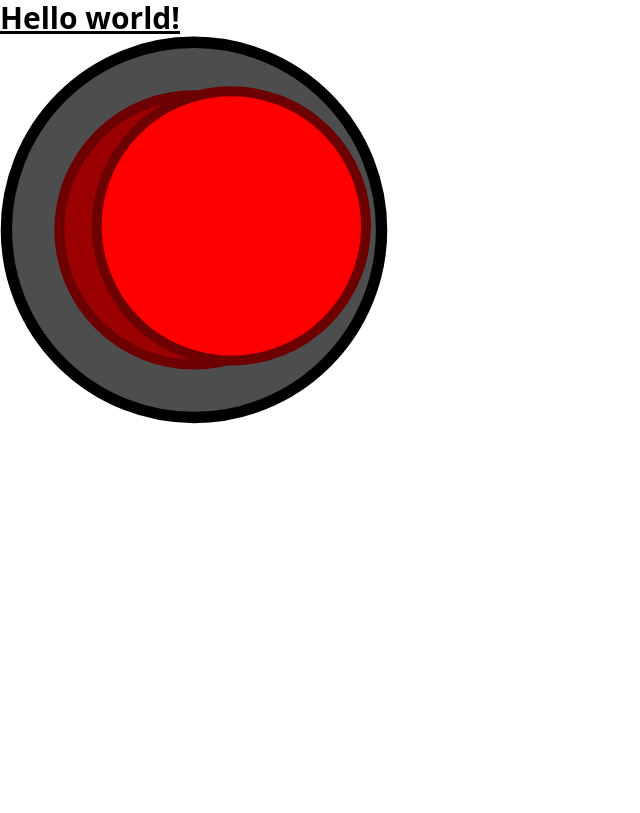
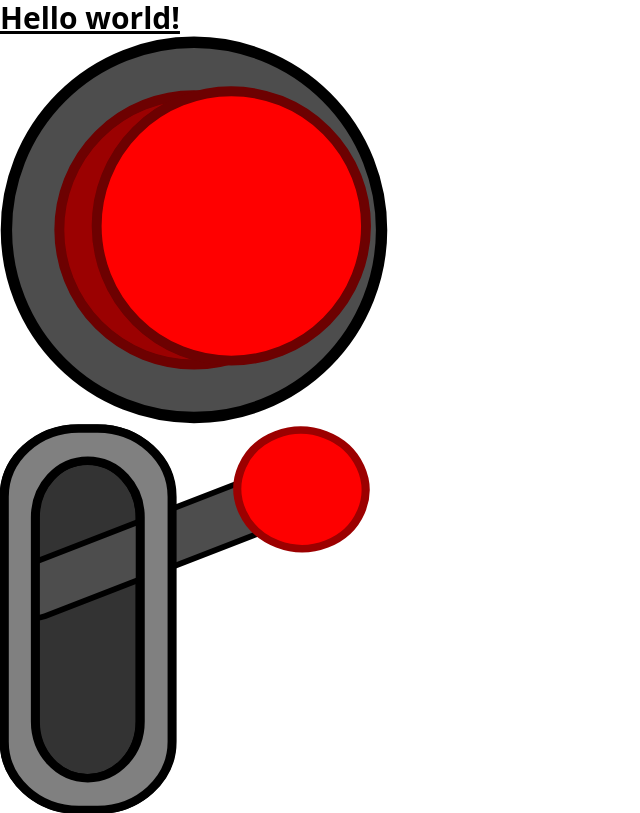
Before and after one commit to escapethisgamevue/escapethisgamevue.github.io, a Vue app: page / in a window 1280 px wide. Shown: the whole page, without its empty margins (0-640 px from the left). Built offline with nearby package versions, Linux system fonts and the light colour scheme.

Commit message:
Static lever

```diff
--- a/src/App.vue
+++ b/src/App.vue
@@ -1,5 +1,6 @@
 <script setup lang="ts">
 import ButtonCartonRight from './components/button/buttonCartonRight.vue';
+import leverCartonRight from './components/lever/leverCartonRight.vue';
 </script>
 
 <template>
@@ -7,4 +8,5 @@ import ButtonCartonRight from './components/button/buttonCartonRight.vue';
     Hello world!
   </h1>
   <ButtonCartonRight />
+  <leverCartonRight />
 </template>
--- /dev/null
+++ b/src/components/lever/leverCartonRight.vue
@@ -0,0 +1,46 @@
+<script setup lang="ts">
+import { ref } from "vue"
+
+const animateRef = ref<any>()
+function clickButton() {
+    console.log("clicked Lever")
+    animateRef.value?.beginElement();
+}
+</script>
+
+<template>
+    <div class="h-fit w-fit" @click="clickButton()">
+        <svg width="103mm" height="103mm" viewBox="0 0 103 103" version="1.1"
+            xmlns:sodipodi="http://sodipodi.sourceforge.net/DTD/sodipodi-0.dtd" xmlns="http://www.w3.org/2000/svg"
+            xmlns:svg="http://www.w3.org/2000/svg">
+            <defs>
+                <clipPath clipPathUnits="userSpaceOnUse">
+                    <rect style="fill:#333333;stroke:none;stroke-width:2.63;stroke-opacity:1" width="67.183197"
+                        height="221.79219" x="-18.312691" y="-11.123344" ry="33.591599" />
+                </clipPath>
+            </defs>
+            <g>
+                <rect style="fill:#333333;stroke:none;stroke-width:2.30095;stroke-dasharray:none;stroke-opacity:1"
+                    width="39.912464" height="99.609489" x="2.9409771" y="3.1261082" ry="21.715118" />
+                <path style="fill:#808080;stroke:#000000;stroke-width:2.28244;stroke-dasharray:none"
+                    d="m 20.72918,1.1938664 c -10.910507,0 -19.6939799,8.0390135 -19.6939799,18.0247746 v 64.807822 c 0,9.985765 8.7834729,18.024777 19.6939799,18.024777 h 5.010407 c 10.910502,0 19.69398,-8.039012 19.69398,-18.024777 V 19.218641 c 0,-9.9857611 -8.783478,-18.0247746 -19.69398,-18.0247746 z m 2.406258,8.4983575 c 7.685625,0 13.872941,6.6974021 13.872941,15.0166921 v 53.992491 c 0,8.31929 -6.187316,15.016695 -13.872941,15.016695 -7.685619,0 -13.872943,-6.697405 -13.872943,-15.016695 V 24.708916 c 0,-8.31929 6.187324,-15.0166921 13.872943,-15.0166921 z" />
+                <g transform="matrix(0.50506893,-0.19465339,0.21576205,0.46867424,-25.203093,8.153868)">
+                    <rect style="fill:#4d4d4d;stroke:#000000;stroke-width:2.97746" width="152.44328" height="27.798325"
+                        x="16.94434" y="75.499908" ry="12.335384"
+                        transform="matrix(0.99999786,-0.00207065,0.00166046,0.99999862,0,0)" />
+                    <circle
+                        style="fill:#fe0000;fill-opacity:1;stroke:#9c0000;stroke-width:3.93;stroke-dasharray:none;stroke-opacity:1"
+                        cx="169.42461" cy="89.891647" r="30.846636" />
+                    <animate ref="animateRef" attributeName="cx" begin="indefinite"
+                        values="61.425705;50.430336;61.425705" dur="1s" repeatCount="1" />
+                </g>
+                <path style="fill:#808080;stroke:#000000;stroke-width:4.33;stroke-dasharray:none"
+                    d="m 37.23752,1.1513509 c -19.801714,0 -35.7430376,15.9413241 -35.7430376,35.7430381 V 165.40799 c 0,19.80172 15.9413236,35.74304 35.7430376,35.74304 h 9.093502 c 19.801714,0 35.743038,-15.94132 35.743038,-35.74304 V 36.894389 c 0,-19.801714 -15.941324,-35.7430381 -35.743038,-35.7430381 z m 4.367176,16.8522011 c 13.948807,0 25.178308,13.280915 25.178308,29.778028 v 107.06685 c 0,16.49711 -11.229501,29.77803 -25.178308,29.77803 -13.948807,0 -25.178308,-13.28092 -25.178308,-29.77803 V 47.78158 c 0,-16.497113 11.229501,-29.778028 25.178308,-29.778028 z"
+                    clip-path="url(#clipPath4)" transform="matrix(0.55098782,0,0,0.50428767,0.31065108,0.6286681)" />
+            </g>
+        </svg>
+
+
+
+    </div>
+</template>
```
Also changed, not shown: src/components/lever/lever.svg (added).
